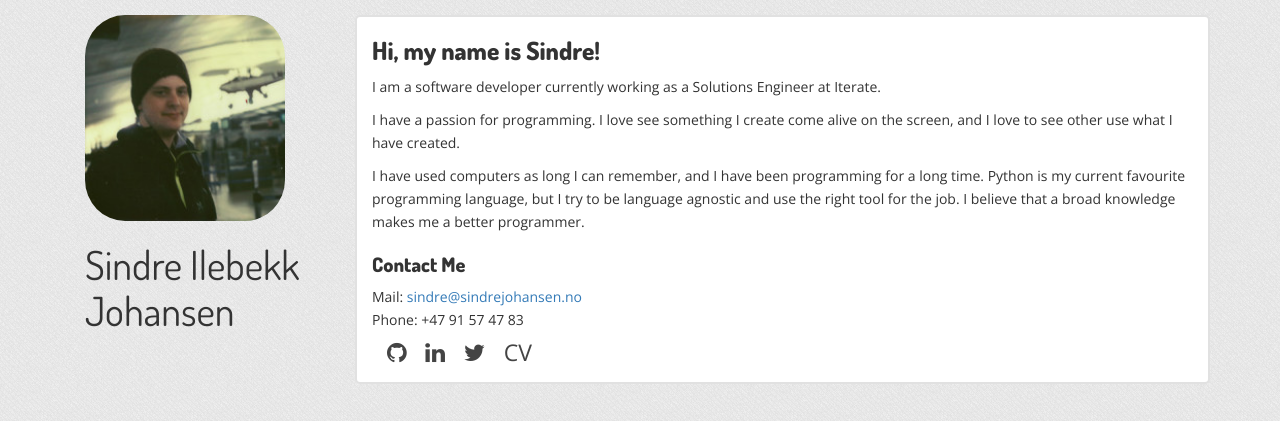
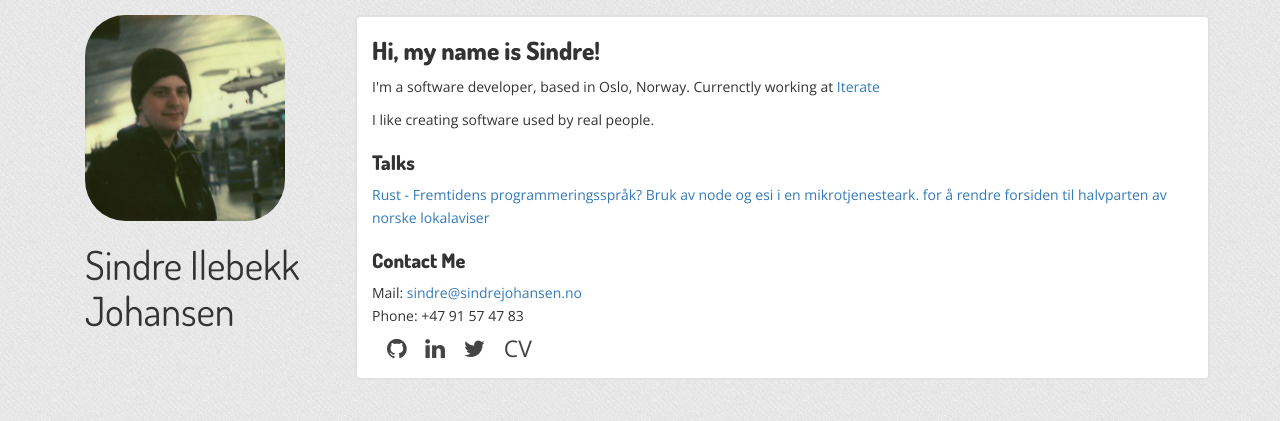
Before and after one commit to sindreij/sindreij.github.io, a Jekyll site: the page built from index.html, in a window 1280 px wide. Shown: the top 421 px of the page. Built offline with Jekyll 4.4.1, drawn with Linux system fonts in a browser that asks for light colours; nearby versions of some CDN libraries.

Commit message:
Update index.html

```diff
--- a/index.html
+++ b/index.html
@@ -4,16 +4,14 @@ layout: default
 
 <h1>Hi, my name is Sindre!</h1>
 
-<p>I am a software developer currently working as a Solutions Engineer at Iterate.</p>
+<p>I'm a software developer, based in Oslo, Norway. Currenctly working at <a href="https://iterate.no">Iterate</a></p>
 
-<p>I have a passion for programming. I love see something
-I create come alive on the screen, and I love to see other use what I have
-created.</p>
+<p>I like creating software used by real people.</p>
 
-<p>I have used computers as long I can remember, and I have been
-programming for a long time. Python is my current favourite programming
-language, but I try to be language agnostic and use the right tool for the
-job. I believe that a broad knowledge makes me a better programmer.</p>
+<h2>Talks</h2>
+<a href="https://vimeo.com/240619951">Rust - Fremtidens programmeringsspråk?</a>
+
+<a href="https://vimeo.com/181948163">Bruk av node og esi i en mikrotjenesteark. for å rendre forsiden til halvparten av norske lokalaviser</a>
 
 <h2>Contact Me</h2>
 <ul>
```
